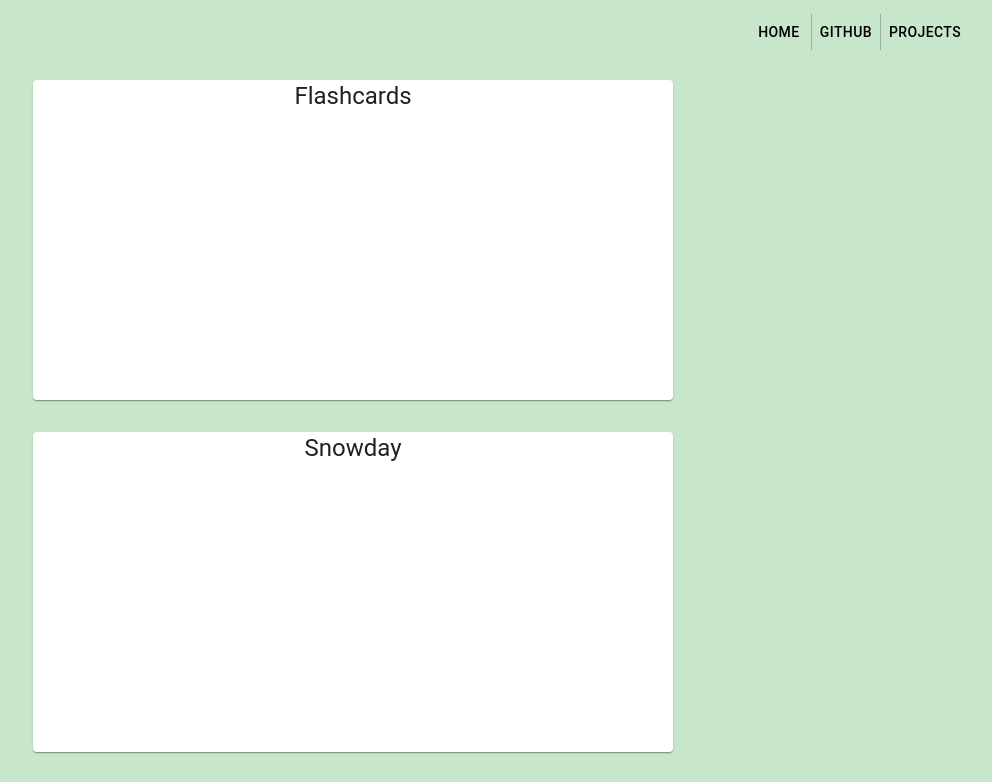
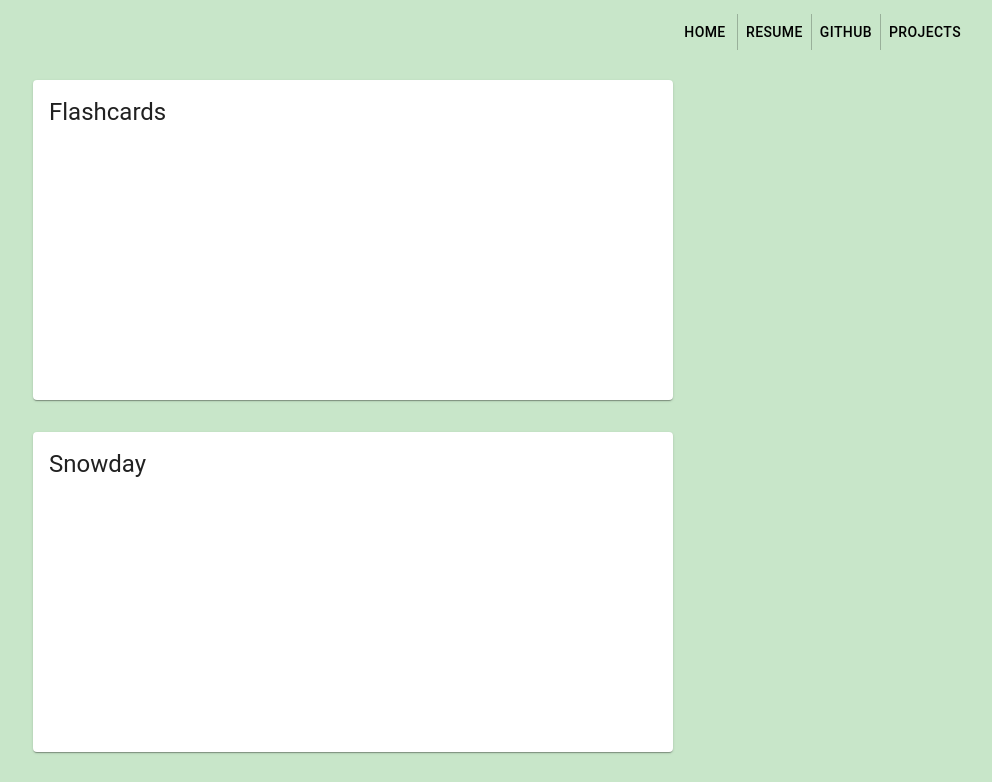
Before and after one commit to briankeefe/briankeefe.github.io, a React (Create React App) app: page /projects in a window 1280 px wide. Shown: the top 782 px of the page, without its empty margins (287-1279 px from the left). Built offline with nearby package versions, Linux system fonts and the light colour scheme.

Commit message:
resume page

```diff
--- a/src/Projects.js
+++ b/src/Projects.js
@@ -21,13 +21,11 @@ let ProjectPage = () => {
 				return (
 					<Grid container justify="center">
 						<Grid item xs={12} md={6}>
-							<Paper className="project-card">
-								<Box className="box">
-									<Grid container justify="center">
-										<Typography variant="h5">{e}</Typography>
-									</Grid>
-								</Box>
-							</Paper>
+							<Card className="project-card">
+								<CardContent className="box">
+									<Typography variant="h5">{e}</Typography>
+								</CardContent>
+							</Card>
 						</Grid>
 					</Grid>
 				);
--- /dev/null
+++ b/src/Resume.js
@@ -0,0 +1,14 @@
+import React from "react";
+import { Box, Typography } from "@material-ui/core";
+import { blue } from "@material-ui/core/colors";
+import TopBar from "./layout/TopBar";
+let ResumePage = () => {
+	return (
+		<Box className="resume-page" style={{ backgroundColor: blue[100] }}>
+			<TopBar />
+			<Typography>Testing</Typography>
+		</Box>
+	);
+};
+
+export default ResumePage;
--- a/src/index.js
+++ b/src/index.js
@@ -6,10 +6,12 @@ import * as serviceWorker from "./serviceWorker";
 import { Route, Link, BrowserRouter as Router } from "react-router-dom";
 import CopyApp from "./CopyApp.js";
 import Projects from "./Projects.js";
+import Resume from "./Resume.js";
 const routing = (
 	<Router>
 		<div>
 			<Route exact path="/" component={App} />
+			<Route path="/resume" component={Resume} />
 			<Route path="/projects" component={Projects} />
 		</div>
 	</Router>
--- a/src/layout/TopBar.js
+++ b/src/layout/TopBar.js
@@ -20,7 +20,9 @@ let TopBar = () => {
 					<Link className="link" to="/">
 						<Button>Home</Button>
 					</Link>
-
+					<Link className="link" to="/resume">
+						<Button>Resume</Button>
+					</Link>
 					<Button href="http://www.github.com/briankeefe">Github</Button>
 					<Link className="link" to="/projects">
 						<Button>Projects</Button>
--- a/src/style.scss
+++ b/src/style.scss
@@ -32,10 +32,6 @@
 	.margin-top {
 		margin-top: 16px;
 	}
-	.MuiAppBar-root {
-		background: transparent;
-		box-shadow: none;
-	}
 
 	.AppBar {
 		.MuiButton-root {
@@ -45,6 +41,11 @@
 	.MuiButtonGroup-groupedText {
 		border-color: white !important;
 	}
+}
+
+.MuiAppBar-root {
+	background: transparent !important;
+	box-shadow: none !important;
 }
 
 .link {
@@ -82,3 +83,8 @@
 		width: 100%;
 	}
 }
+
+.resume-page {
+	min-height: 100vh;
+	width: 100vw;
+}
```
